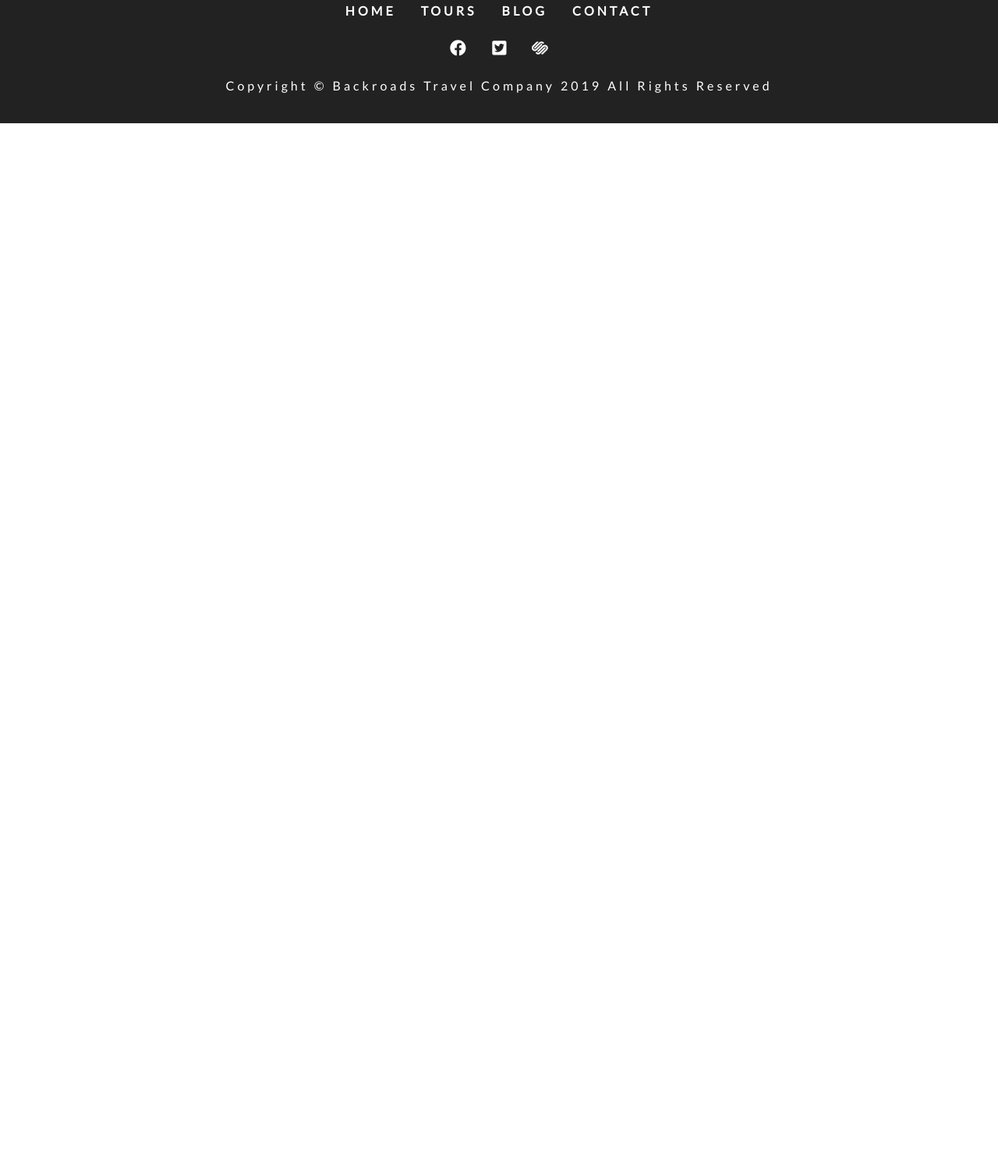
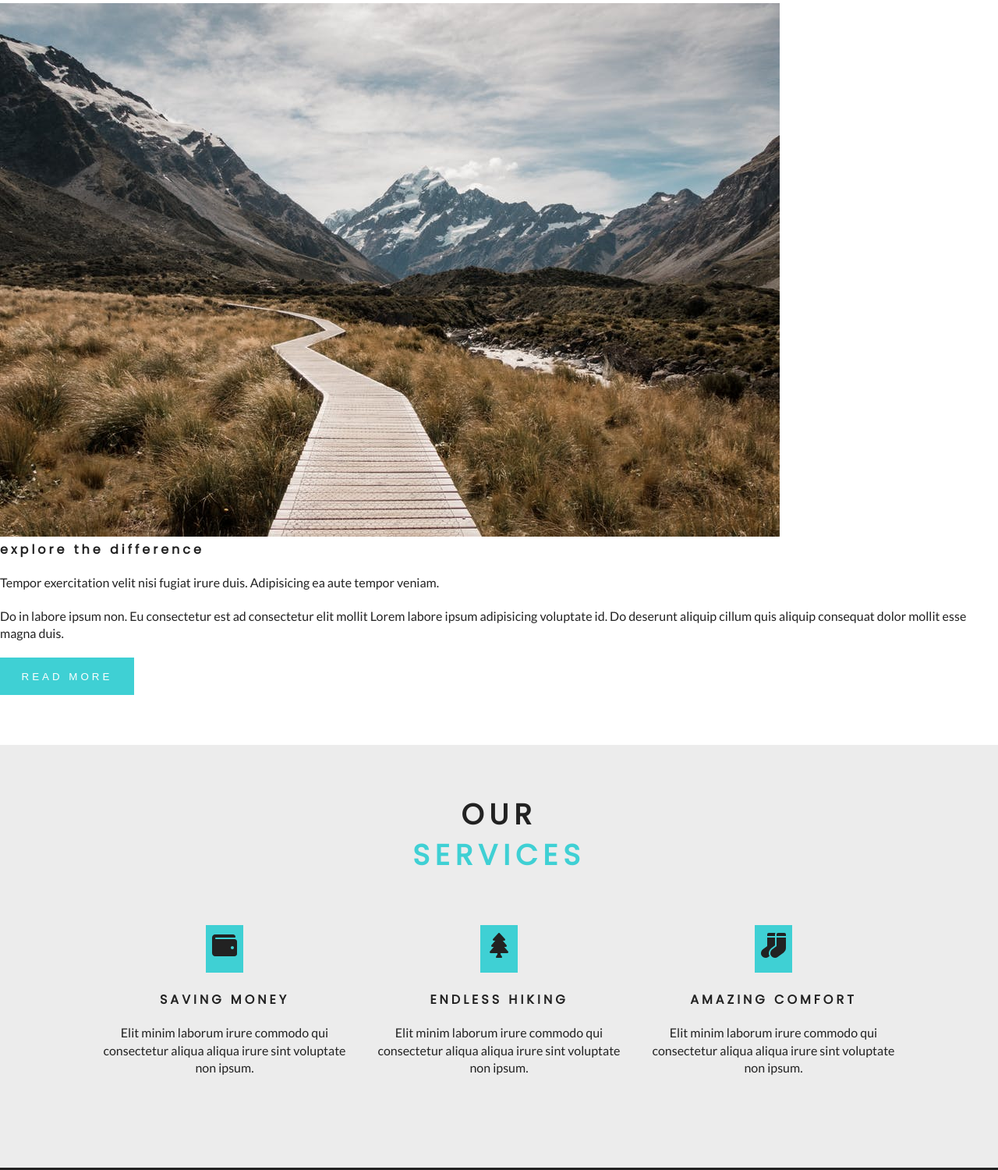
Before and after one commit to msiller455/backroads-project, a Gatsby site: page / in a window 1280 px wide. Shown: the part 1080-2580 px from the top of the page at 78% size. Before the commit the page ends 1238 px from the top, so only its background shows below. Built offline with nearby package versions, Linux system fonts and the light colour scheme; Gatsby itself is replaced by a stand-in of ours.

Commit message:
adds services section and styling

```diff
--- a/src/components/Home/About.js
+++ b/src/components/Home/About.js
@@ -1,12 +1,26 @@
 import React from 'react'
 import Title from '../Title'
+import styles from '../../css/about.module.css'
+import img from '../../images/defaultBcg.jpeg'
 
 const About = () => {
     return (
-        <div>
-            Jello
+        <section className={styles.about}>
             <Title title="about" subtitle="us"/>
-        </div>
+            <div className={styles.aboutCenter}>
+                <article className={styles.aboutImg}>
+                    <div className={styles.imgContainer}>
+                        <img src={img} alt="about company" />
+                    </div>
+                </article>
+                <article className={styles.aboutInfo}>
+                    <h4>explore the difference</h4>
+                    <p>Tempor exercitation velit nisi fugiat irure duis. Adipisicing ea aute tempor veniam.</p>
+                    <p>Do in labore ipsum non. Eu consectetur est ad consectetur elit mollit Lorem labore ipsum adipisicing voluptate id. Do deserunt aliquip cillum quis aliquip consequat dolor mollit esse magna duis.</p>
+                    <button type="button" className="btn-primary">read more</button>
+                </article>
+            </div>
+        </section>
     )
 }
 
--- /dev/null
+++ b/src/components/Home/Services.js
@@ -0,0 +1,25 @@
+import React from 'react'
+import Title from '../Title'
+import styles from '../../css/services.module.css'
+import services from '../../constants/services'
+
+const Services = () => {
+    return (
+        <section className={styles.services}>
+            <Title title="our" subtitle="services" />
+            <div className={styles.center}>
+                {
+                    services.map((item, index) => {
+                        return <article key={index} className={styles.service}>
+                            <span>{item.icon}</span>
+                            <h4>{item.title}</h4>
+                            <p>{item.text}</p>
+                        </article>
+                    })
+                }
+            </div>
+        </section>
+    )
+}
+
+export default Services
--- /dev/null
+++ b/src/constants/services.js
@@ -0,0 +1,20 @@
+import React from 'react'
+import {FaWallet, FaTree, FaSocks} from 'react-icons/fa'
+
+export default [
+    {
+        icon: <FaWallet/>,
+        title: "saving money",
+        text: "Elit minim laborum irure commodo qui consectetur aliqua aliqua irure sint voluptate non ipsum."
+    },
+    {
+        icon: <FaTree/>,
+        title: "endless hiking",
+        text: "Elit minim laborum irure commodo qui consectetur aliqua aliqua irure sint voluptate non ipsum."
+    },
+    {
+        icon: <FaSocks/>,
+        title: "amazing comfort",
+        text: "Elit minim laborum irure commodo qui consectetur aliqua aliqua irure sint voluptate non ipsum."
+    }
+]
--- a/src/pages/index.js
+++ b/src/pages/index.js
@@ -4,6 +4,7 @@ import Layout from '../components/Layout'
 import SimpleHero from '../components/SimpleHero'
 import Banner from '../components/Banner'
 import About from '../components/Home/About'
+import Services from '../components/Home/Services'
 
 export default () => <div>
     <Layout>
@@ -15,5 +16,6 @@ export default () => <div>
             </Banner>
         </SimpleHero>
         <About />
+        <Services />
     </Layout>
     </div>
```
